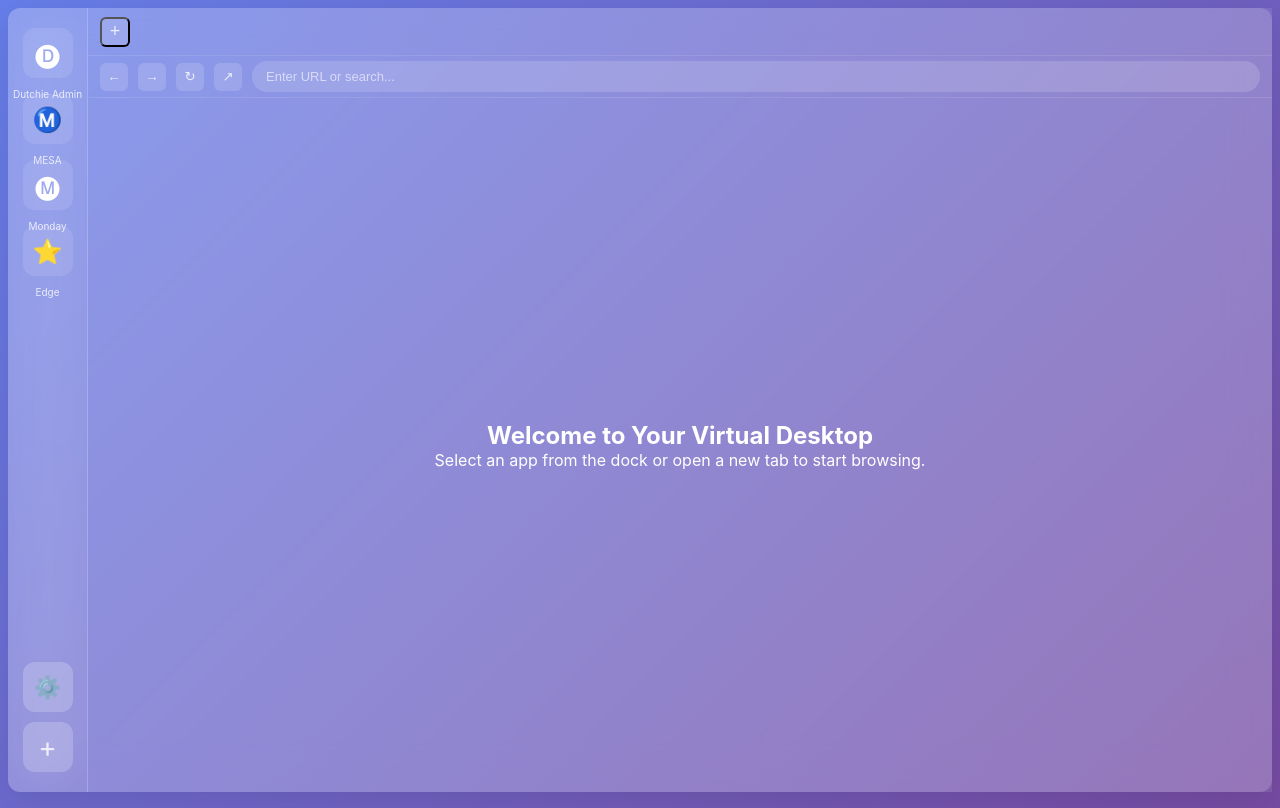
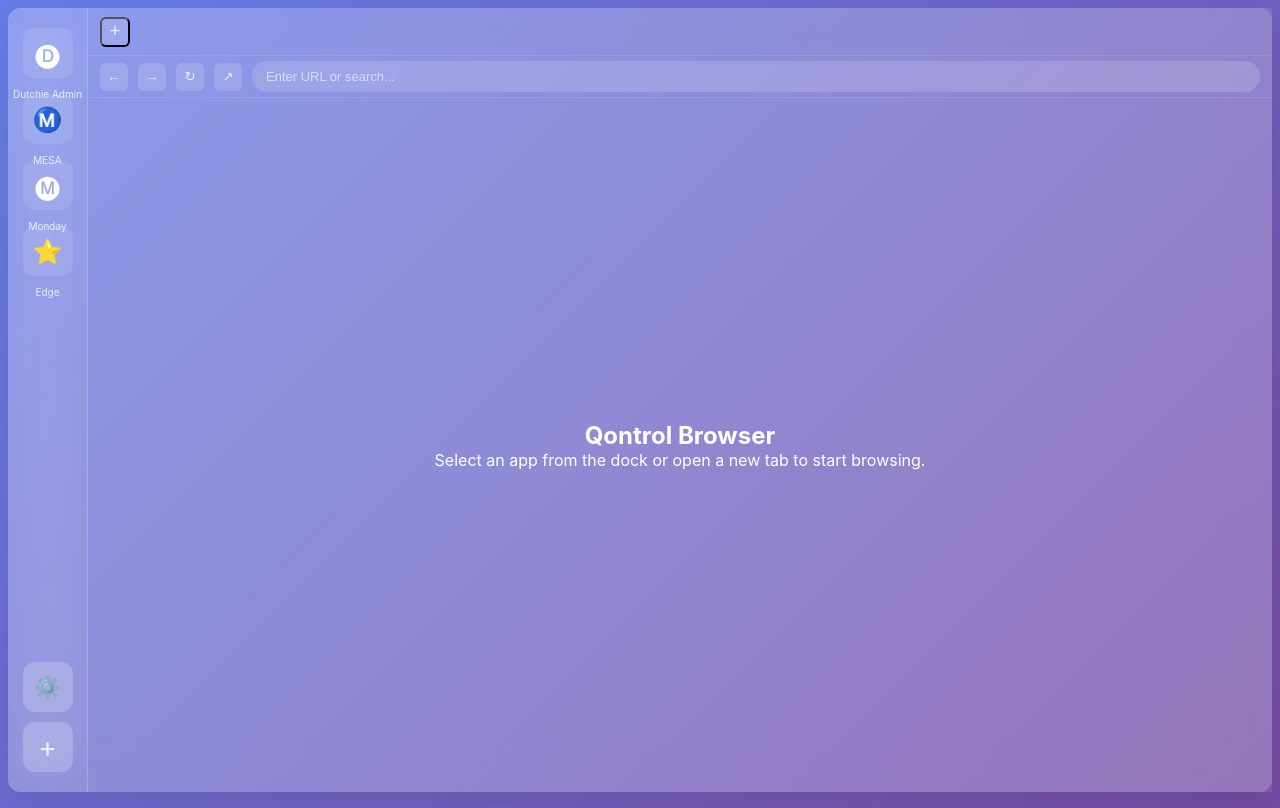
Before and after one commit to dacutplus/browser, a plain HTML site: page index.html in a window 1280 px wide. Drawn offline with Linux system fonts and the light colour scheme.

Commit message:
Update index.html

```diff
--- a/index.html
+++ b/index.html
@@ -428,7 +428,7 @@
             </div>
             <div class="content-area" id="contentArea">
                 <div class="welcome-screen" id="welcomeScreen">
-                    <h2>Welcome to Your Virtual Desktop</h2>
+                    <h2>Qontrol Browser</h2>
                     <p>Select an app from the dock or open a new tab to start browsing.</p>
                 </div>
             </div>
```
